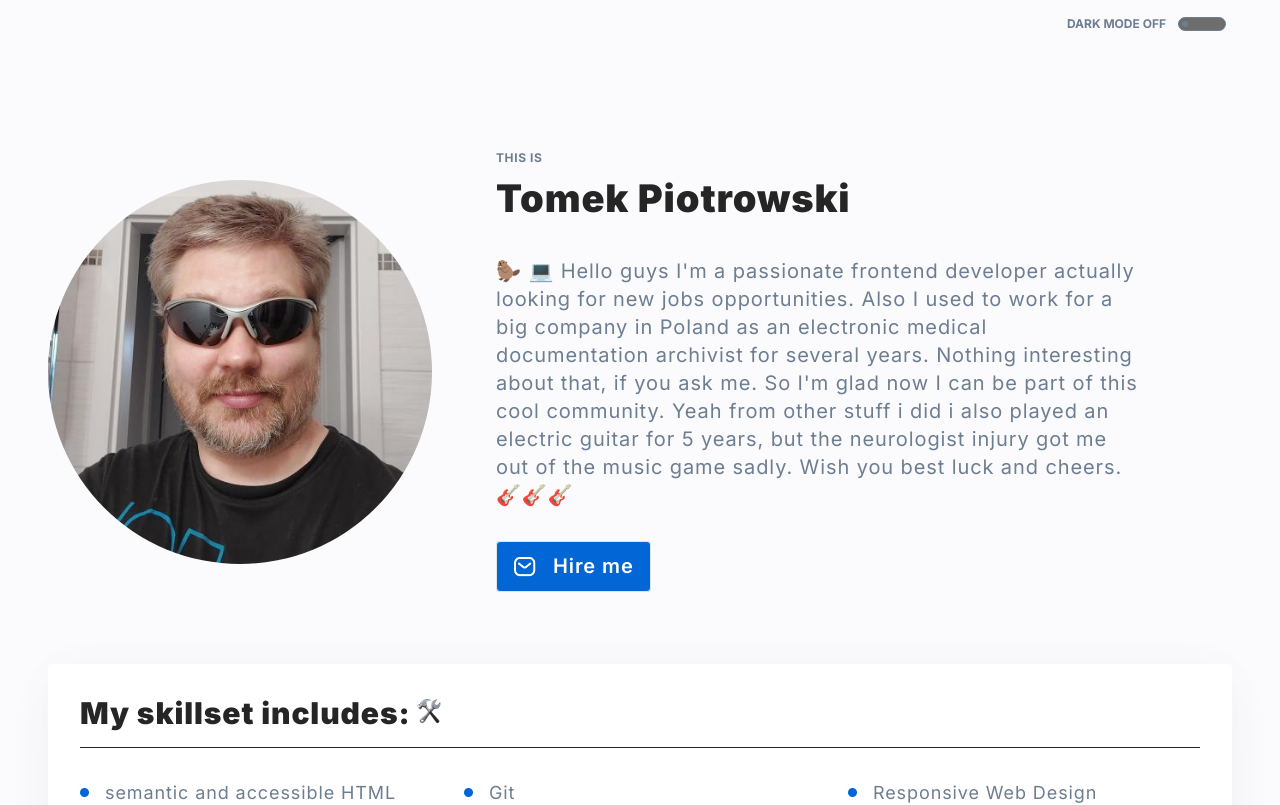
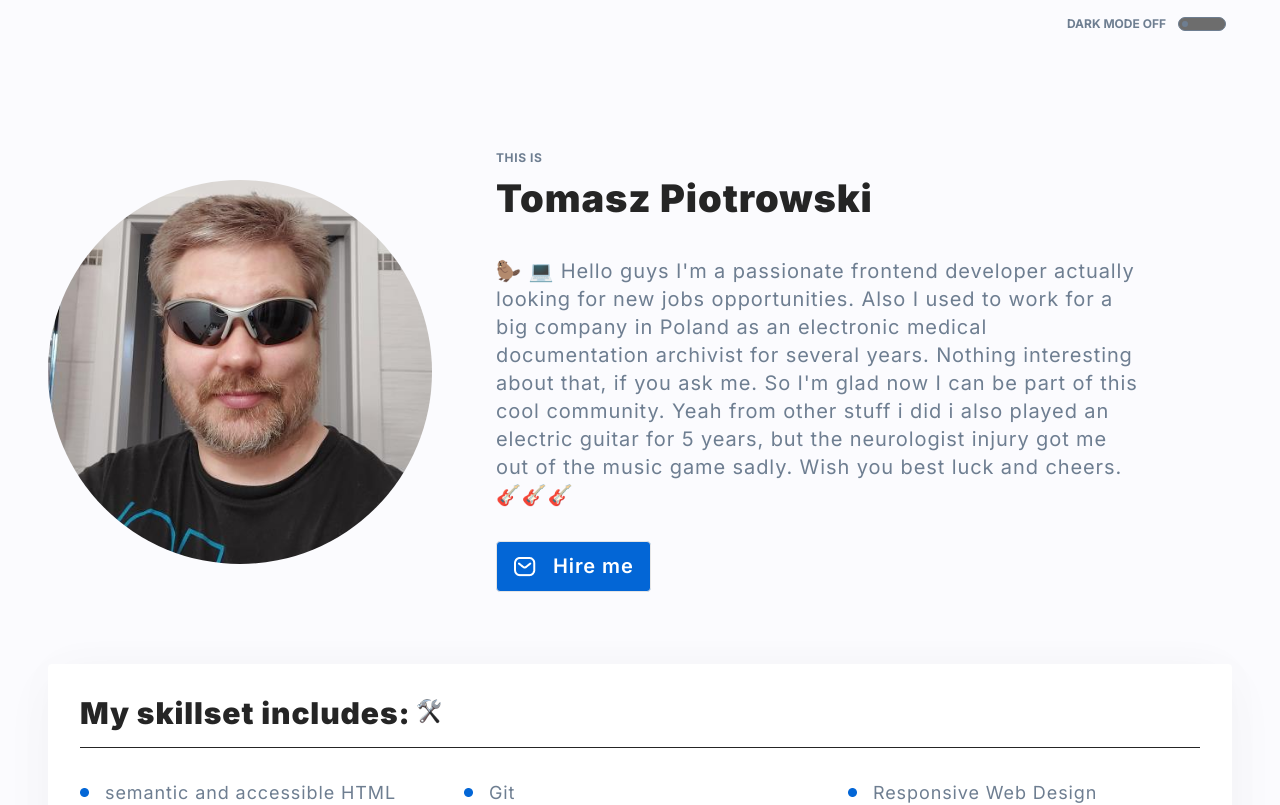
Before and after one commit to tomecky1/personal-homepage, a React (Vite) app: page / in a window 1280 px wide. Shown: the top 805 px of the page. Built offline with nearby package versions, Linux system fonts and the light colour scheme; no server answers.

Commit message:
Update displayed name to "Tomasz Piotrowski"
Changed the displayed name from "Tomek Piotrowski" to the formal variant "Tomasz Piotrowski". This ensures consistency and aligns with a more professional presentation.

```diff
--- a/src/features/personalHomepage/PersonalHomepage/MainInformation/MainInformation.jsx
+++ b/src/features/personalHomepage/PersonalHomepage/MainInformation/MainInformation.jsx
@@ -9,7 +9,7 @@ export const MainInformation = () => (
     <Avatar src={tomekPiotrowskiProfile} alt={"Tomek Piotrowski"}/>
     <div>
       <ThisIs>This is</ThisIs>
-      <Name>Tomek Piotrowski</Name>
+      <Name>Tomasz Piotrowski</Name>
       <Summary>
         🦫 💻 Hello guys I'm a passionate frontend developer actually looking for new jobs opportunities. Also I used to
         work for a big company in Poland as an electronic medical documentation archivist for several years. Nothing
```
